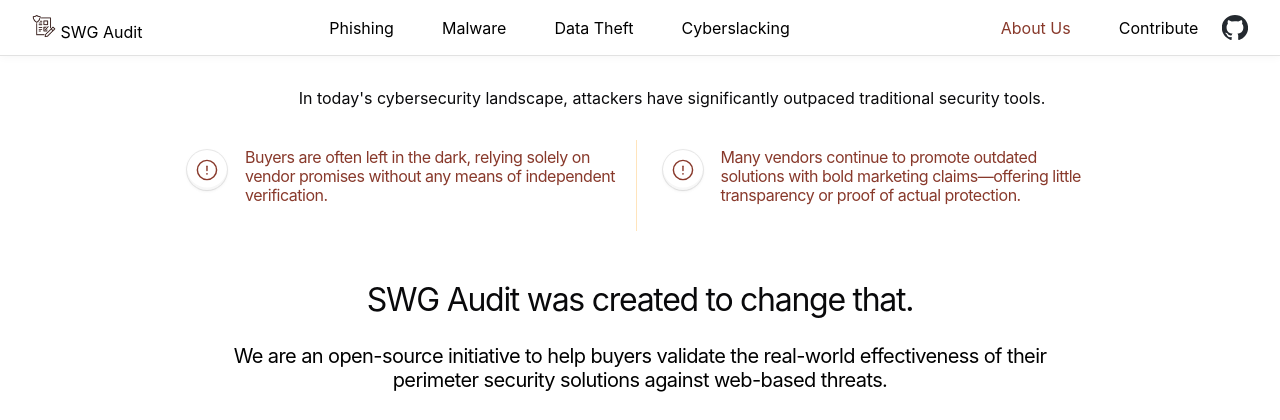
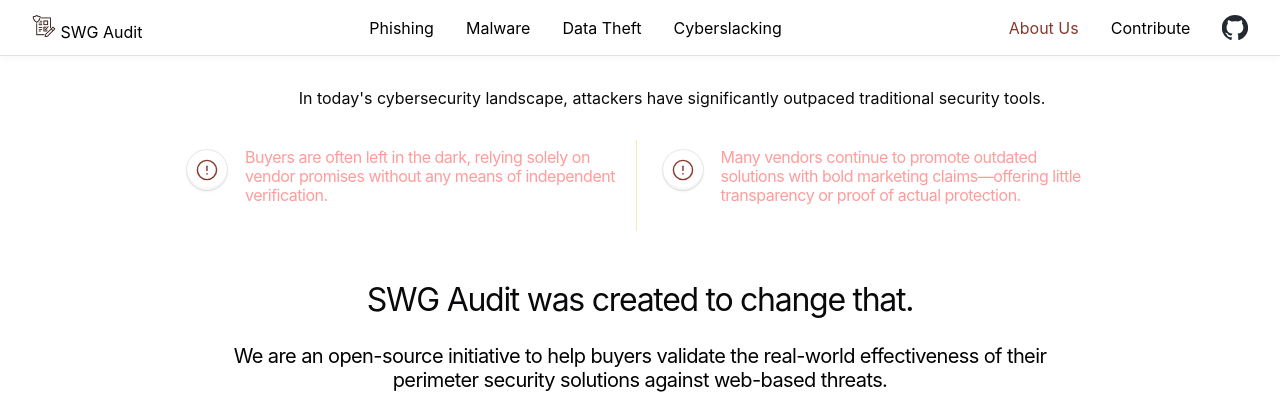
Before and after one commit to swgauditor/swgaudit, a PHP site: page /about/index.php in a window 1280 px wide. Shown: the top 420 px of the page. Run offline with PHP 8.4, Linux system fonts and the light colour scheme.

Commit message:
Add dark-fail color variable and adjust nav spacing; update warning text color

```diff
--- a/assets/css/global.css
+++ b/assets/css/global.css
@@ -21,6 +21,7 @@
 	font-size: 16px;
 	scroll-behavior: smooth;
 	--brand-red: #88392b;
+	--dark-fail: #FF9c9c;
 	--text-gray: #424242;
 
 
@@ -160,11 +161,11 @@ nav ul {
 	flex-direction: row;
 	align-items: center;
 	justify-content: center;
+	gap: 2rem;
 }
 
 nav ul li a {
 	text-decoration: none;
-	padding: 1rem 1.5rem;
 	text-wrap: nowrap;
 	display: block;
 	color: black;
@@ -474,7 +475,7 @@ main {
 }
 
 .warning-text {
-	color: var(--brand-red);
+	color: var(--dark-fail);
 	font-size: 1rem;
 	font-weight: 400;
 	margin-bottom: 1.0625rem;
```
